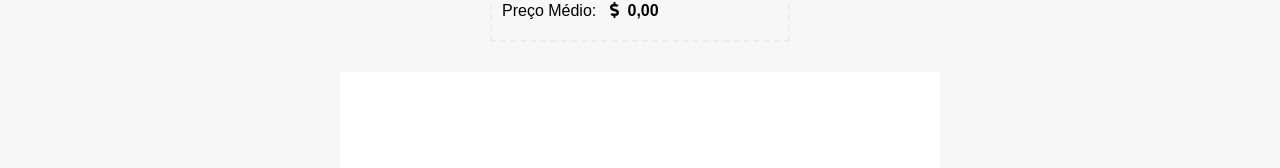
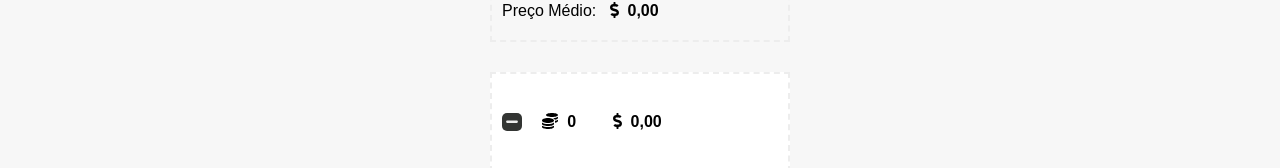
Before and after one commit to hewmoreira/finprice, a Vue app: page / in a window 1280 px wide. Shown: the part 432-600 px from the top of the page. Built offline with nearby package versions, Linux system fonts and the light colour scheme.

Commit message:
added botão delete PMs

```diff
--- a/src/fontawesome.js
+++ b/src/fontawesome.js
@@ -1,7 +1,7 @@
-import { faCoins, faDollarSign, faPlus, faBars } from '@fortawesome/free-solid-svg-icons'
+import { faCoins, faDollarSign, faPlus, faBars, faMinus } from '@fortawesome/free-solid-svg-icons'
 
 const icons = {
-    faCoins, faDollarSign, faPlus, faBars
+    faCoins, faDollarSign, faPlus, faBars, faMinus
 }
 
 export default icons;
--- a/src/pages/PrecoMedio.vue
+++ b/src/pages/PrecoMedio.vue
@@ -15,19 +15,23 @@
                 Quantidade Total: &nbsp;
                 <font-awesome-icon icon="coins"/>&nbsp;
                 <b>{{ formatNumber(quantidade) }}</b>
-            <!-- <div class="qtdTotal">
-            </div> -->
         </div>
         <div id="divPMTotal">
                 Preço Médio: &nbsp;
                 <font-awesome-icon icon="dollar-sign"/>&nbsp;
                 <b>{{ formatPrice(preco) }}</b>
-            <!-- <div class="pmAtual">
-            </div> -->
         </div>
     </div>
-    <div id="listaCalcPM">
-
+    <div id="listaPMs">
+        <div>
+            <button type="submit" class="btnDelete" :click="deletePM">
+                <font-awesome-icon class="iconBtnDelete" icon="minus"/>
+            </button>
+            &emsp;<font-awesome-icon icon="coins"/>&nbsp;
+            <b>{{ formatNumber(quantidade) }}</b>&emsp;&emsp;
+            <font-awesome-icon icon="dollar-sign"/>&nbsp;
+            <b>{{ formatPrice(preco) }}</b>
+        </div>
     </div>
     <div id="publish"></div>
   </main>
@@ -159,27 +163,49 @@ export default {
         border: 2px dashed var(--color-white1);
     }
 
-    /* #divQtdTotal{
-        width: auto;
-    } */
-
     .qtdTotal{
         font-size: 20px;
     }
-
-    /* #divPMTotal{
-        width: auto;
-    } */
 
     .pmAtual{
         font-size: 20px;
     }
 
-    #listaCalcPM{
+    #listaPMs{
         margin-top: 30px;
-        width: 600px;
         height: 100px;
         background: #fff;
+        min-width: 300px;
+        display: flex;
+        flex-direction: column;
+        justify-content: space-around;
+        padding: 10px;
+        border: 2px dashed var(--color-white1);
+    }
+
+    .btnDelete{
+        width: 20px;
+        height: 18px;
+        border: none;
+        border-radius: 5px;
+        /* display: flex; */
+        /* justify-content: center; */
+        color: var(--color-white1);
+        background: var(--color-background-footer);
+        transition: 0.35s;
+
+    }
+
+    .btnDelete:hover{
+        background: var(--color-yellow1);
+        color: var(--color-black2);
+        transition: 0.35s;
+    }
+
+    .iconBtnDelete{
+        padding: 0;
+        margin-top: 1px;
+        width: 20px;
     }
 
     #publish{
```
